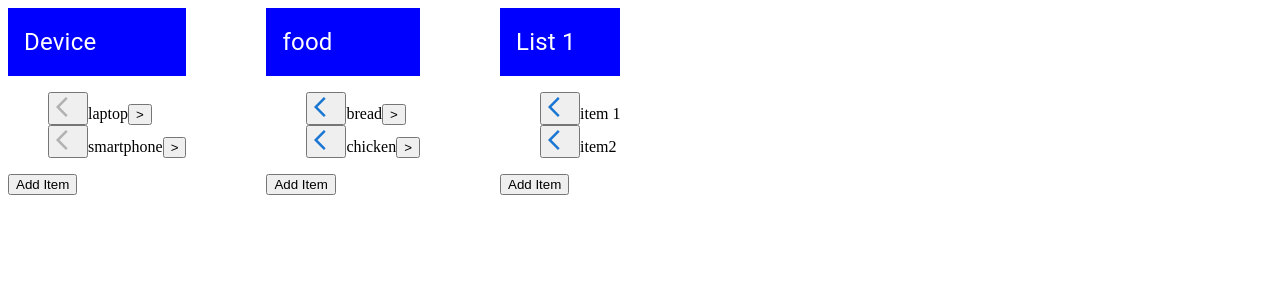
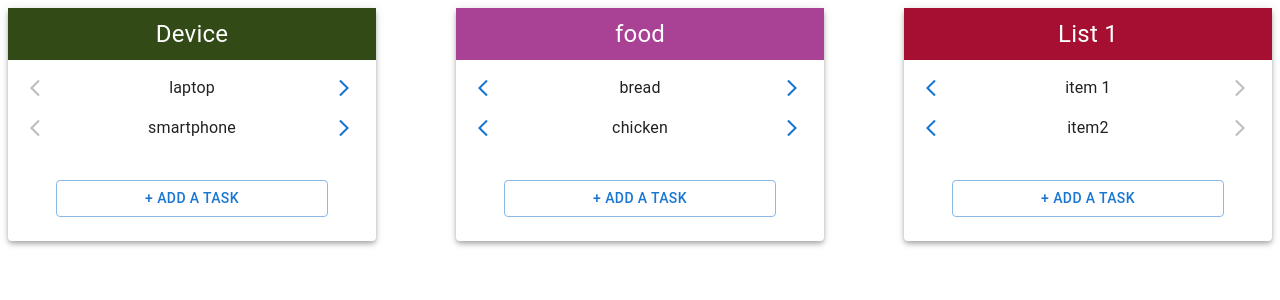
Before and after one commit to deyvisonpenha/torc-interview, a Next.js app: page /transferList in a window 1280 px wide. Shown: the top 300 px of the page. Built offline with nearby package versions, Linux system fonts and the light colour scheme.

Commit message:
last changes

```diff
--- a/pages/transferList.jsx
+++ b/pages/transferList.jsx
@@ -1,51 +1,116 @@
-import React, {useState} from "react";
-import Box from '@mui/material/Box';
-import Typography from '@mui/material/Typography';
-import { ArrowBackIos } from '@mui/icons-material';
-import Button from '@mui/material/Button';
+import React, { useState } from "react";
+
+import Box from "@mui/material/Box";
+import Typography from "@mui/material/Typography";
+import { ArrowBackIos, ArrowForwardIos } from "@mui/icons-material";
+import Button from "@mui/material/Button";
+import List from "@mui/material/List";
+import ListItem from "@mui/material/ListItem";
+import Paper from '@mui/material/Paper';
 
 export default function TransferList() {
   const [lists, setLists] = useState([
-    {title: "Device", items: ["laptop", "smartphone"]},
-    {title: "food", items: ["bread", "chicken"]},
-    {title: "List 1", items: ["item 1", "item2"]}
+    { title: "Device", items: ["laptop", "smartphone"] },
+    { title: "food", items: ["bread", "chicken"] },
+    { title: "List 1", items: ["item 1", "item2"] },
   ]);
 
-  function handleAddItem (index) {
-    const input = window.prompt("Add new item")
+  function handleAddItem(index) {
+    const input = window.prompt("Add new item");
     const newLists = [...lists];
-    newLists[index].items.push(input)
+    newLists[index].items.push(input);
     setLists(newLists);
   }
 
-  function moveItem (item, fromIndex, toIndex) {
+  function moveItem(item, fromIndex, toIndex) {
     const newLists = [...lists];
-    newLists[fromIndex].items = newLists[fromIndex].items.filter(i => i !== item)
+    newLists[fromIndex].items = newLists[fromIndex].items.filter(
+      (i) => i !== item
+    );
     newLists[toIndex].items.unshift(item);
-    setLists(newLists)
+    setLists(newLists);
   }
 
+  const randColor = () =>  {
+    return "#" + Math.floor(Math.random()*16777215).toString(16).padStart(6, '0').toUpperCase();
+}
+
   return (
-  <Box sx={{display: "flex", gap: 10}} >
-    {lists.map((list,index)=> (
-      <div key={list.title}>
-        <Typography component="h1" sx={{fontSize: "1.5rem", padding: 2, color: "#fff", backgroundColor: "blue"}}>{list.title}</Typography>
-        <ul style={{listStyleType: "none"}}>
-          {list.items.map(item=> (
-            <li key={item}>
-                <button onClick={()=> moveItem(item, index, index-1)}>
-                  <ArrowBackIos color={index > 0 ? "primary" : "disabled"}/>
-                </button>
-              {item}
-              {index < lists.length -1 && (
-                <button onClick={()=> moveItem(item, index, index+1)}>{">"}</button>
-              )}
-            </li>
-          ) )}
-        </ul>
-        <button onClick={()=> handleAddItem(index)}>Add Item</button>
-      </div>
-    ))}
-  </Box>
-  )
+    <Box sx={{ display: "flex", gap: 10 }}>
+      {lists.map((list, index) => (
+        <Paper elevation={4} sx={{display:"flex", flexDirection: "column", width: 400 }} key={list.title}>
+          <Typography
+            component="h1"
+            sx={{
+              fontSize: "1.5rem",
+              py: 1,
+              color: "#fff",
+              backgroundColor: randColor(),
+              textAlign: "center"
+            }}
+          >
+            {list.title}
+          </Typography>
+          <List>
+            {list.items.map((item) => (
+              <ListItem
+                key={item}
+                sx={{
+                  display: "flex",
+                  flexGrow: 1,
+                  justifyContent: "space-between",
+                  px: 0,
+                }}
+              >
+                <Button
+                  variant="text"
+                  sx={{ padding: 0 }}
+                  onClick={() =>
+                    index > 0 ? moveItem(item, index, index - 1) : null
+                  }
+                >
+                  <ArrowBackIos
+                    fontSize="small"
+                    color={index > 0 ? "primary" : "disabled"}
+                  />
+                </Button>
+                <Typography
+                  component="h1"
+                  sx={{
+                    fontSize: "1rem",
+                  }}
+                >
+                  {item}
+                </Typography>
+
+                <Button
+                  variant="text"
+                  sx={{ padding: 0 }}
+                  onClick={() =>
+                    index < lists.length - 1
+                      ? moveItem(item, index, index + 1)
+                      : null
+                  }
+                >
+                  <ArrowForwardIos
+                    fontSize="small"
+                    color={index < lists.length - 1 ? "primary" : "disabled"}
+                  />
+                </Button>
+              </ListItem>
+            ))}
+          </List>
+          <Button sx={{justifySelf: "center", mx: 6, my: 3}} variant="outlined" onClick={() => handleAddItem(index)}>+ Add a Task</Button>
+        </Paper>
+      ))}
+    </Box>
+  );
 }
+
+// <Button variant="text" onClick={()=> moveItem(item, index, index-1)}>
+//                   <ArrowBackIos fontSize="small" color={index > 0 ? "primary" : "disabled"}/>
+//                 </Button>
+//               {item}
+//                 <Button variant="text" onClick={()=>  moveItem(item, index, index-1)}>
+//                   <ArrowForwardIos fontSize="small" color={index < lists.length-1 ? "primary" : "disabled"}/>
+//                 </Button>
```
